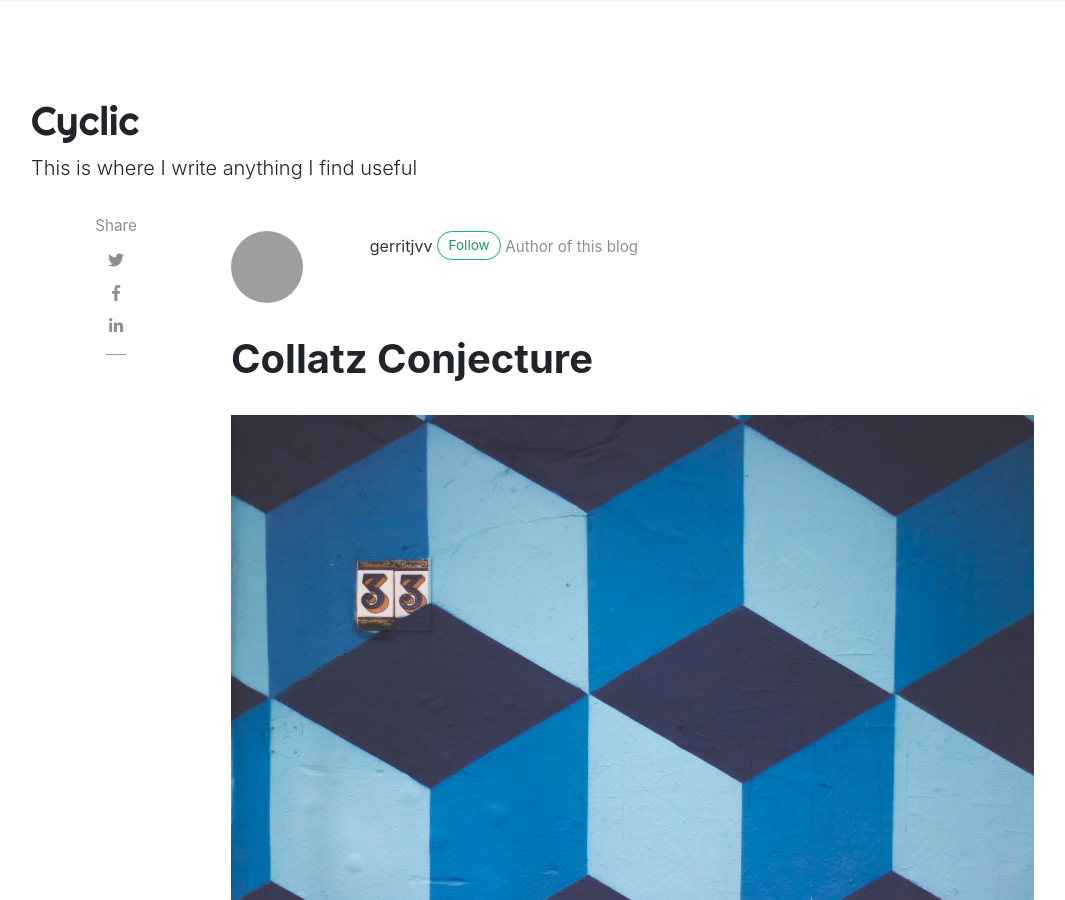
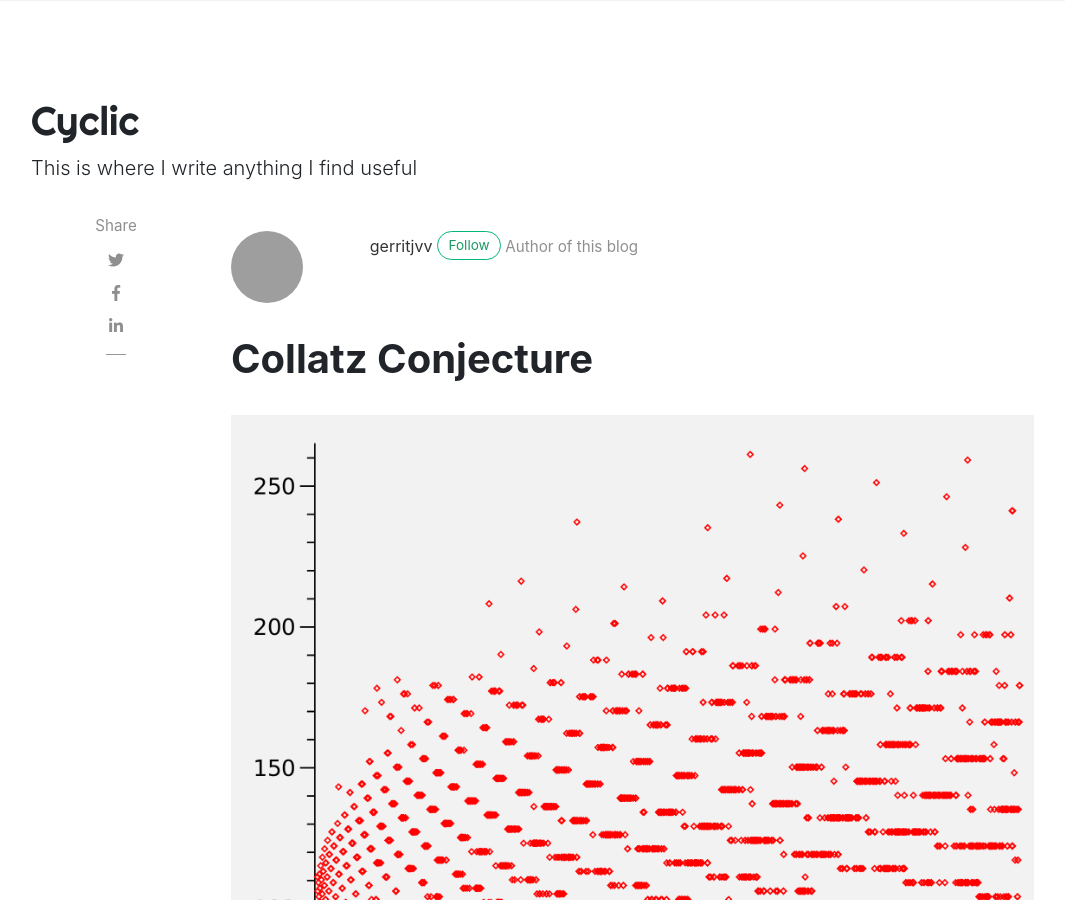
Before and after one commit to gerritjvv/blog, a Jekyll site: the page built from _posts/2020-06-07-maths-collatz-conjecture.md, in a window 1280 px wide and 900 px high. Shown: the whole window, without its empty margins (54-1119 px from the left). Built offline with Jekyll 4.4.1, drawn with Linux system fonts in a browser that asks for light colours; nearby versions of some CDN libraries; comment, search, counter and statistics services are not loaded; grey boxes are pictures that could not be loaded.

Commit message:
collatz image update

```diff
--- a/_posts/2020-06-07-maths-collatz-conjecture.md
+++ b/_posts/2020-06-07-maths-collatz-conjecture.md
@@ -4,7 +4,7 @@ title:  "Collatz Conjecture"
 author: gerritjvv
 featured: true
 categories: [ problem-solving, numbers, maths ]
-image: assets/images/charlotte-coneybeer-R8Oakk_lLP8-unsplash.jpg
+image: assets/images/Collatz-stopping-time.svg.png
 ---
 
 
```
Also changed, not shown: assets/images/Collatz-stopping-time.svg.png (added).
